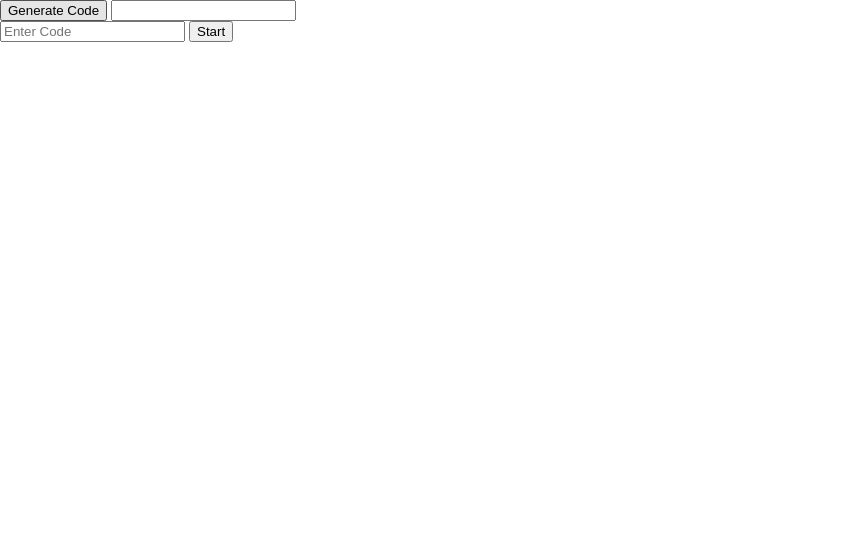
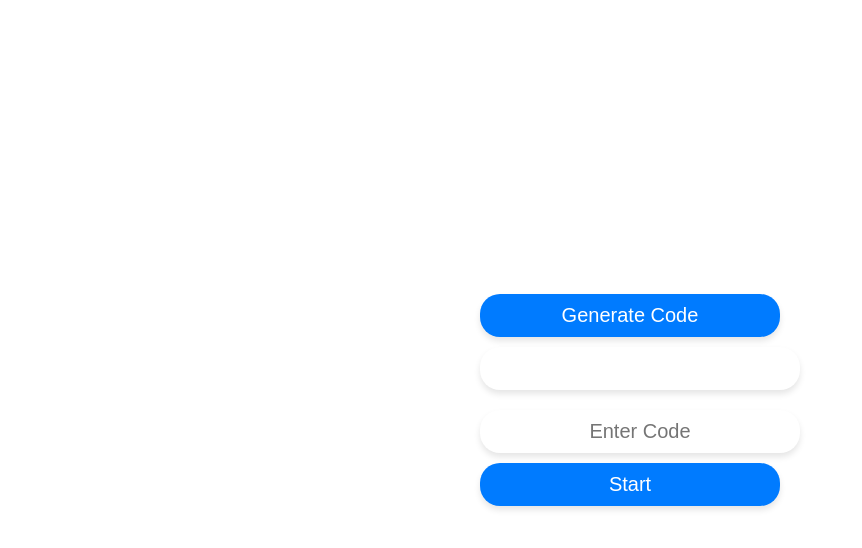
Before and after one commit to knottree/threeColors, a plain HTML site: page index.html in a window 1280 px wide. Shown: the whole page, without its empty margins (0-862 px from the left). Drawn offline with Linux system fonts and the light colour scheme.

Commit message:
improved styling

```diff
--- a/style.css
+++ b/style.css
@@ -2,11 +2,36 @@ body, html {
     margin: 0;
     padding: 0;
     height: 100%;
+    display: flex;
+    justify-content: center;
+    align-items: center;
+    flex-direction: column;
+    font-family: 'Open Sans', sans-serif;
 }
 
-#linkGenerator {
+input, button {
+    font-size: 20px;
+    padding: 10px;
+    margin: 10px;
+    width: 300px; /* Adjust based on your preference */
+    display: block;
+    border: none;
+    border-radius: 20px; /* Rounded corners */
+    box-shadow: 0 4px 6px rgba(0,0,0,0.1); /* Soft shadow for depth */
+    cursor: pointer;
+}
+
+button {
+    background-color: #007BFF;
+    color: white;
+}
+
+input {
+    cursor: text;
+}
+
+input#codeDisplay, input#enterCode {
     text-align: center;
-    margin-top: 20px;
 }
 
 #colorDisplay {
@@ -16,8 +41,8 @@ body, html {
     top: 0;
     left: 0;
     display: none;
+    border-radius: 0; /* No rounding needed here */
 }
 
-input#linkDisplay {
-    margin-top: 10px;
-}
+/* Add Google Fonts */
+@import url('https://fonts.googleapis.com/css2?family=Open+Sans:wght@300;400;600&display=swap');
```
